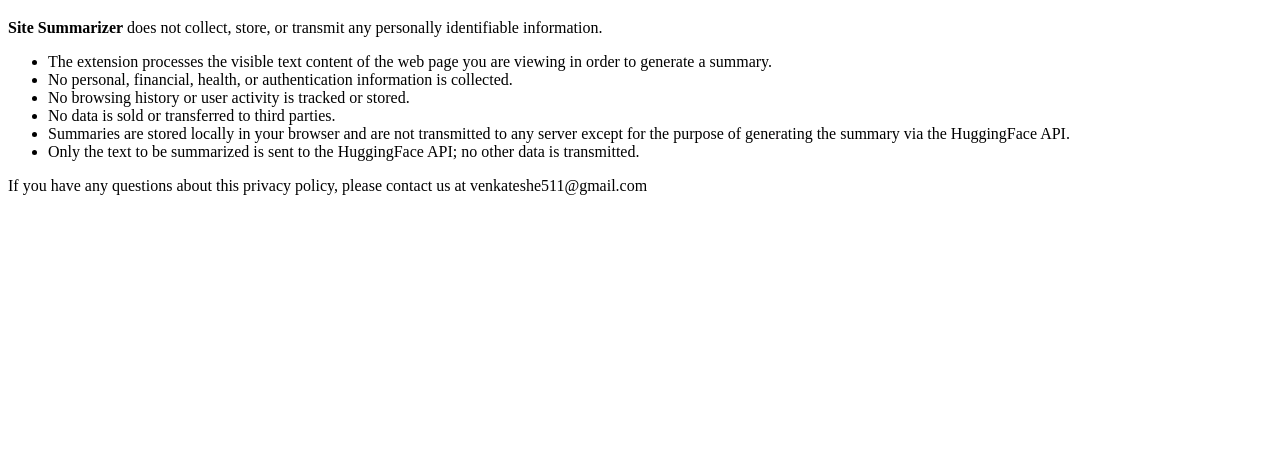
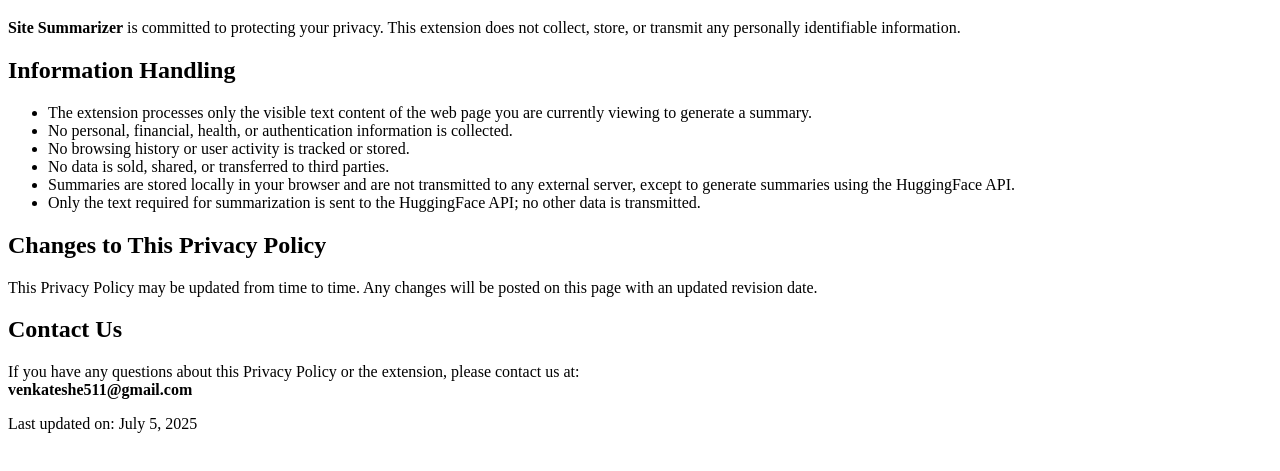
Before and after one commit to EedupugantiVenkatesh/sitesummarizer, a plain HTML site: page index.html in a window 1280 px wide. Shown: the part 61-532 px from the top of the page. Drawn offline with Linux system fonts and the light colour scheme.

Commit message:
Update index.html

```diff
--- a/index.html
+++ b/index.html
@@ -2,23 +2,30 @@
 <html lang="en">
 <head>
   <meta charset="UTF-8">
-  <title>Site Summarizer Privacy Policy</title>
+  <meta name="viewport" content="width=device-width, initial-scale=1.0">
+  <title>Privacy Policy - Site Summarizer</title>
 </head>
 <body>
   <h1>Privacy Policy for Site Summarizer</h1>
-  <p>
-    <strong>Site Summarizer</strong> does not collect, store, or transmit any personally identifiable information.
-  </p>
+
+  <p><strong>Site Summarizer</strong> is committed to protecting your privacy. This extension does not collect, store, or transmit any personally identifiable information.</p>
+
+  <h2>Information Handling</h2>
   <ul>
-    <li>The extension processes the visible text content of the web page you are viewing in order to generate a summary.</li>
+    <li>The extension processes only the visible text content of the web page you are currently viewing to generate a summary.</li>
     <li>No personal, financial, health, or authentication information is collected.</li>
     <li>No browsing history or user activity is tracked or stored.</li>
-    <li>No data is sold or transferred to third parties.</li>
-    <li>Summaries are stored locally in your browser and are not transmitted to any server except for the purpose of generating the summary via the HuggingFace API.</li>
-    <li>Only the text to be summarized is sent to the HuggingFace API; no other data is transmitted.</li>
+    <li>No data is sold, shared, or transferred to third parties.</li>
+    <li>Summaries are stored locally in your browser and are not transmitted to any external server, except to generate summaries using the HuggingFace API.</li>
+    <li>Only the text required for summarization is sent to the HuggingFace API; no other data is transmitted.</li>
   </ul>
-  <p>
-    If you have any questions about this privacy policy, please contact us at venkateshe511@gmail.com
-  </p>
+
+  <h2>Changes to This Privacy Policy</h2>
+  <p>This Privacy Policy may be updated from time to time. Any changes will be posted on this page with an updated revision date.</p>
+
+  <h2>Contact Us</h2>
+  <p>If you have any questions about this Privacy Policy or the extension, please contact us at: <br><strong>venkateshe511@gmail.com</strong></p>
+
+  <p>Last updated on: July 5, 2025</p>
 </body>
 </html>
```
